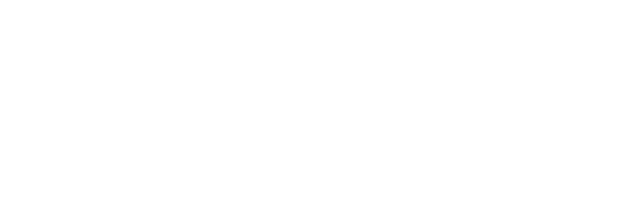
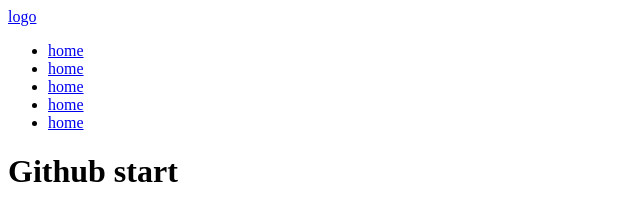
Before and after one commit to Abror7365/Git-7365, a plain HTML site: page index.html in a window 1280 px wide. Shown: the whole page, without its empty margins (0-640 px from the left). Drawn offline with Linux system fonts and the light colour scheme.

Commit message:
add html

```diff
--- a/index.html
+++ b/index.html
@@ -6,6 +6,20 @@
   <title>Document</title>
 </head>
 <body>
-
+  <header class="header">
+    <nav class="header__nav">
+      <div class="container">
+        <a href="#!" class="header__logo">logo</a>
+        <ul class="header__list">
+          <li class="header__item"><a href="#!" class="header__link">home</a></li>
+          <li class="header__item"><a href="#!" class="header__link">home</a></li>
+          <li class="header__item"><a href="#!" class="header__link">home</a></li>
+          <li class="header__item"><a href="#!" class="header__link">home</a></li>
+          <li class="header__item"><a href="#!" class="header__link">home</a></li>
+        </ul>
+      </div>
+    </nav>
+    <h1 class="header__title">Github start</h1>
+  </header>
 </body>
 </html>
```
